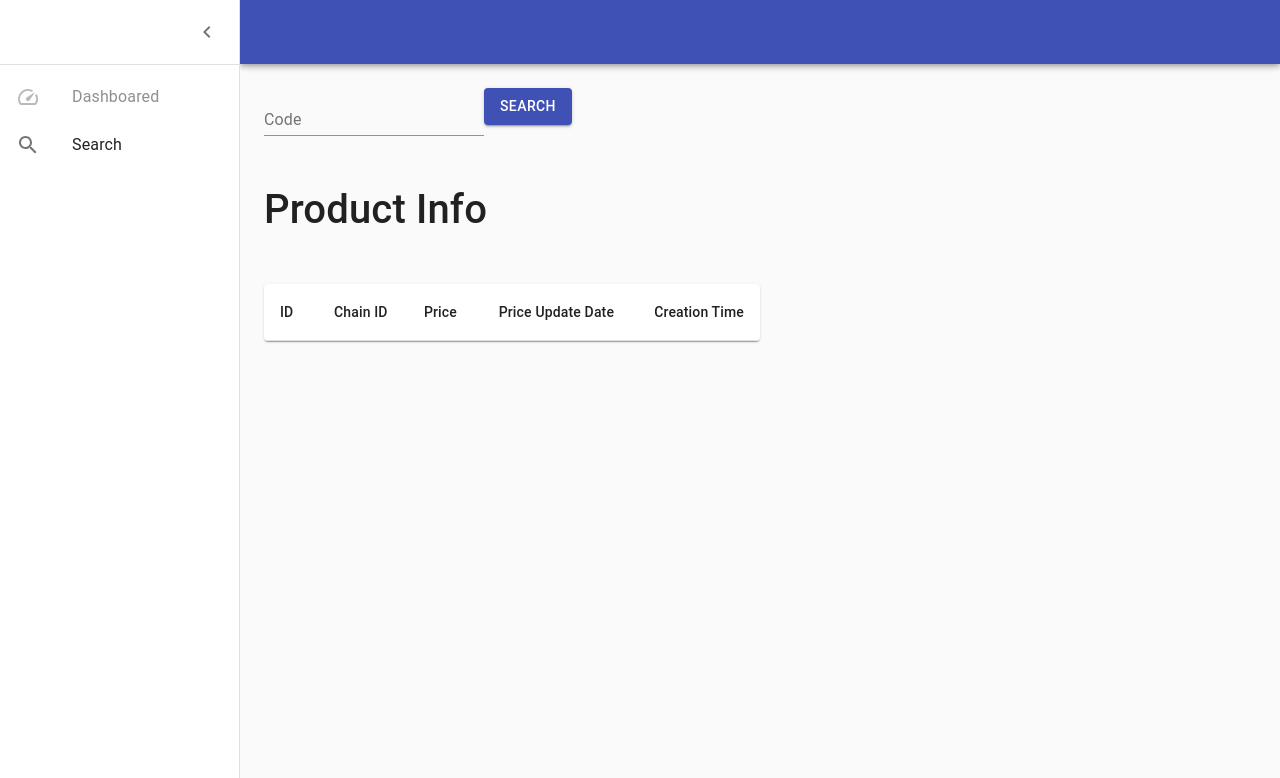
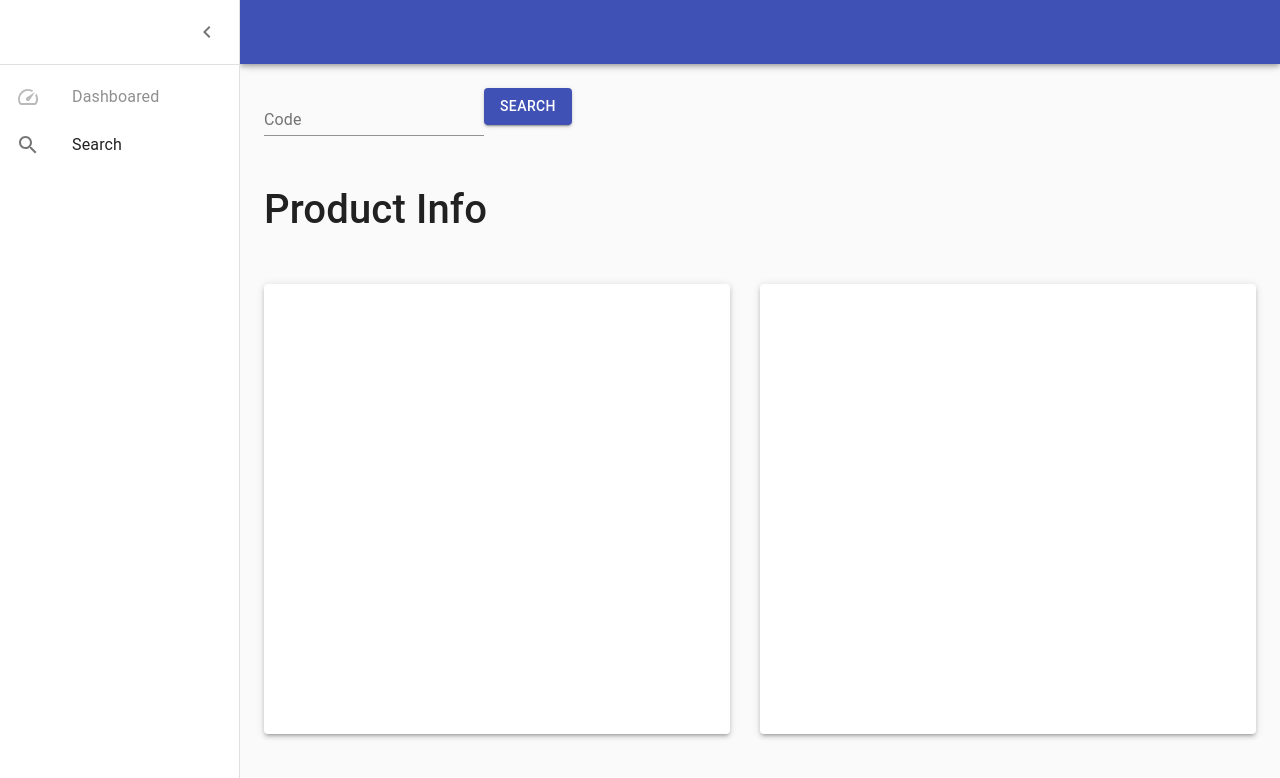
Before and after one commit to AvitanI/MySmartRefrigerator, a React (Create React App) app in the folder Web/ClientApp/: page / in a window 1280 px wide. Shown: the top 778 px of the page. Built offline with nearby package versions, Linux system fonts and the light colour scheme.

Commit message:
Add papers.

```diff
--- a/Web/ClientApp/src/components/Image/Image.js
+++ b/Web/ClientApp/src/components/Image/Image.js
@@ -3,6 +3,7 @@ import React, { useState, useEffect } from 'react';
 
 /* Material UI */
 import BrokenImageIcon from '@material-ui/icons/BrokenImage';
+import CircularProgress from '@material-ui/core/CircularProgress';
 
 const Image = (props) => {
     // Props
@@ -10,11 +11,14 @@ const Image = (props) => {
 
     // State
     const [readerResult, setReaderResult] = useState('');
+    const [loading, setLoading] = useState(false);
 
     /*
      * Load image from given url
      */
     const tryToloadImage = async () => {
+        setLoading(true);
+
         try {
             const response = await fetch(src);
 
@@ -26,11 +30,16 @@ const Image = (props) => {
 
             var reader = new FileReader();
             // Base64 data URI
-            reader.onload = () => { setReaderResult(reader.result) };
+            reader.onload = () => {
+                setReaderResult(reader.result);
+                setLoading(false);
+            };
+
             reader.readAsDataURL(blob);
         }
         catch(err) {
             setReaderResult('');
+            setLoading(false);
         }
     };
 
@@ -54,13 +63,14 @@ const Image = (props) => {
         );
     };
 
+    const renderImage = () => {
         return (
             <div>
                 {
                     (!!(readerResult && readerResult.trim())) ?
                         <img src={readerResult}
                             alt="Image not found"
-                        style={{ width: '50%' }}></img>
+                            style={{ width: '100%', height: 'auto' }}></img>
                         :
                         renderFallback()
                 }
@@ -68,4 +78,13 @@ const Image = (props) => {
         );
     };
 
+    return (
+        <div style={{ textAlign: 'center' }}>
+            {
+                (loading) ? <CircularProgress /> : renderImage()
+            }
+        </div>
+    );
+};
+
 export default Image;
--- a/Web/ClientApp/src/components/Product/Product.js
+++ b/Web/ClientApp/src/components/Product/Product.js
@@ -14,9 +14,16 @@ import TableHead from '@material-ui/core/TableHead';
 import TableRow from '@material-ui/core/TableRow';
 import Paper from '@material-ui/core/Paper';
 import Typography from '@material-ui/core/Typography';
+import { makeStyles } from '@material-ui/core/styles';
 
 /* Internal Components */
 import Image from '../Image/Image';
+
+const usePaperStyle = makeStyles({
+    root: {
+      height: '450px'
+    }
+  });
 
 const ramiLeviStaticImages = (code) => `https://static.rami-levy.co.il/storage/images/${code}/medium.jpg`;
 
@@ -31,6 +38,9 @@ const Product = () => {
     // Libs
     const { enqueueSnackbar } = useSnackbar();
 
+    // Style
+    const papersStyle = usePaperStyle();
+
     /**
      * Renderes the product in table
      * @param {any} product
@@ -38,24 +48,24 @@ const Product = () => {
     const renderProduct = (product) => {
         // When product mot found
         if(!product) {
-            return (<div>Product not found</div>)
+            return (<div>Product not found</div>);
         }
 
         // When product is empty (first render)
         if(!Object.keys(product).length) {
-            return (<div></div>)
+            return null;
         }
 
         // Render the product
         // 16000548909
         return (
             <div>
-                <Paper>
-                    <Typography variant="h5" gutterBottom>
+                <Typography variant="h5" align="center" gutterBottom>
                         {product.name}
                 </Typography>
+                <div style={{ width: '50%' }}>
                     <Image src={`http://localhost:49847/api/ImagesProxy/getProductImage?url=${ramiLeviStaticImages(code)}`} />
-                </Paper>
+                </div>
                 {/* <table className='table table-striped' aria-labelledby="tabelLabel">
                     <thead>
                         <tr>
@@ -169,8 +179,11 @@ const Product = () => {
     };
 
     const renderProductPrices = (productPrices) => {
+        if(!productPrices || !productPrices.length) {
+            return null;
+        }
+
         return (
-            <TableContainer component={Paper}>
             <Table aria-label="simple table">
                 <TableHead>
                 <TableRow>
@@ -193,7 +206,6 @@ const Product = () => {
                     )) }
                 </TableBody>
             </Table>
-            </TableContainer>
         );
     };
 
@@ -211,11 +223,15 @@ const Product = () => {
             <h1 style={{ margin: '50px 0 0 0' }}>Product Info</h1>
 
             <div style={{ margin: '50px 0 0 0' }}>
-                <div style={{ width: '50%', float: 'left' }}>
-                    { (loading) ? <CircularProgress /> : renderProduct(product) }
+                <div style={{ width: '50%', float: 'left', paddingRight: '30px' }}>
+                    <Paper elevation={3} classes={{ root: papersStyle.root }}>
+                        { renderProductPrices(productPrices) }
+                    </Paper>
                 </div>
                 <div style={{ width: '50%', float: 'left' }}>
-                    { renderProductPrices(productPrices) }
+                    <Paper elevation={3} classes={{ root: papersStyle.root }}>
+                        { (loading) ? <CircularProgress /> : renderProduct(product) }
+                    </Paper>
                 </div>
             </div>
         </div>
```
Lines whose indentation alone changed are shown as unchanged.
